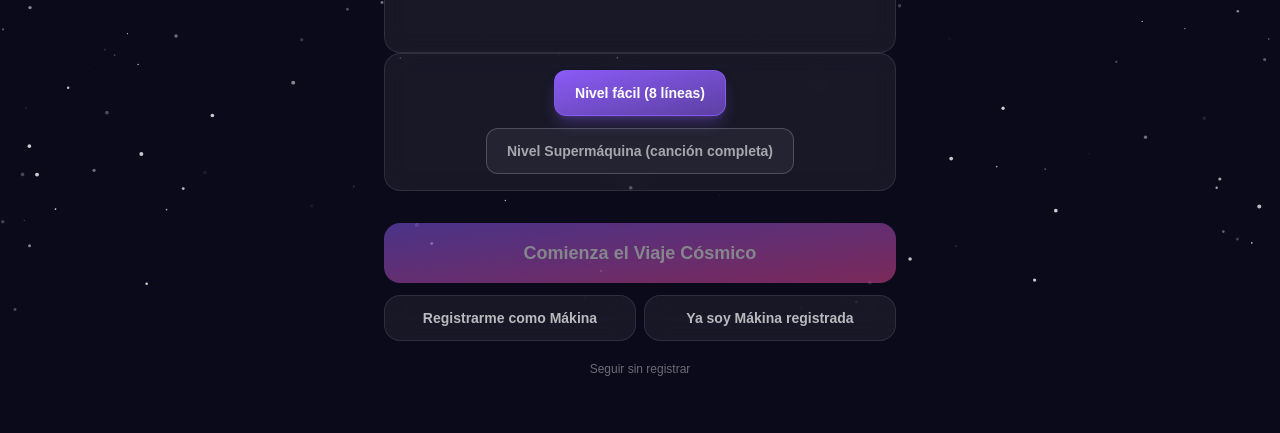
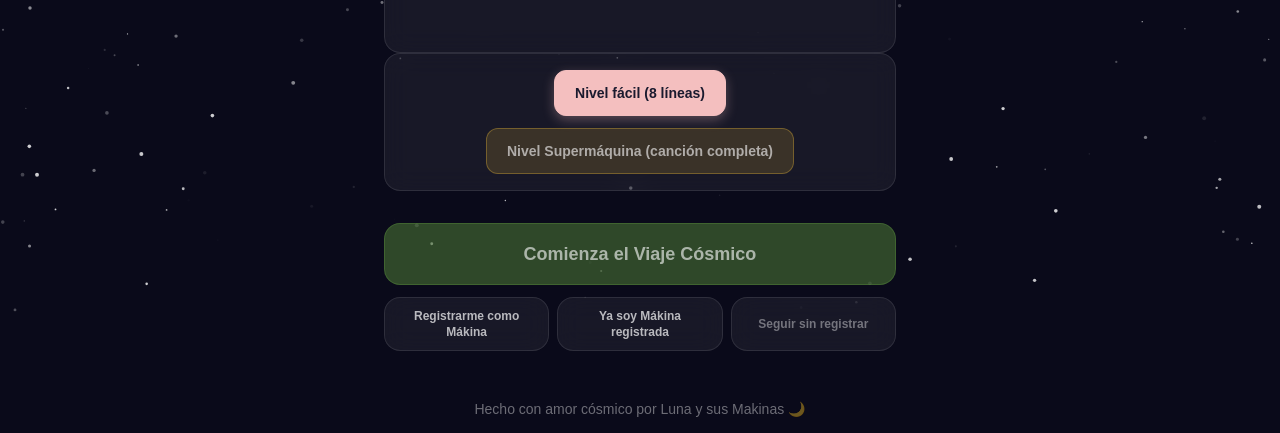
Before and after one commit to ginesgorriz-eng/luna-cosmic-songs, a Next.js app: page / in a window 1280 px wide. Shown: the part 486-919 px from the top of the page. Built offline with nearby package versions, Linux system fonts and the light colour scheme.

Commit message:
Custom button colors, song footer, Kompone text, home colors, 3 reg buttons inline

```diff
--- a/src/app/page.tsx
+++ b/src/app/page.tsx
@@ -81,11 +81,12 @@ export default function HomePage() {
           >
             <button
               onClick={spotifyUnlocked ? handleStartJourney : () => setShowSpotifyHint(true)}
-              className={`px-8 py-4 rounded-2xl font-bold text-lg transition-all ${
+              className="px-8 py-4 rounded-2xl font-bold text-lg transition-all cursor-pointer"
+              style={
                 spotifyUnlocked
-                  ? "bg-gradient-to-br from-cosmic-purple to-cosmic-pink text-white shadow-lg shadow-cosmic-pink/30 hover:shadow-xl hover:shadow-cosmic-pink/50 cursor-pointer"
-                  : "opacity-50 bg-gradient-to-br from-cosmic-purple to-cosmic-pink text-white cursor-pointer"
-              }`}
+                  ? { background: '#68A542', color: '#fff', boxShadow: '0 4px 16px rgba(104,165,66,0.4)', border: '1px solid #68A542' }
+                  : { background: 'rgba(104,165,66,0.4)', color: 'rgba(255,255,255,0.6)', border: '1px solid rgba(104,165,66,0.3)' }
+              }
             >
               Comienza el Viaje Cósmico
             </button>
@@ -101,23 +102,23 @@ export default function HomePage() {
             <div className="flex gap-2">
               <button
                 onClick={spotifyUnlocked ? handleStartJourney : () => setShowSpotifyHint(true)}
-                className="flex-1 px-4 py-3 rounded-2xl text-sm font-semibold text-white/70 border border-white/20 glass backdrop-blur-sm transition-all hover:text-white/90 hover:border-white/40"
+                className="flex-1 px-3 py-2.5 rounded-2xl text-xs font-semibold text-white/70 border border-white/20 glass backdrop-blur-sm transition-all hover:text-white/90 hover:border-white/40"
               >
                 Registrarme como Mákina
               </button>
               <button
                 onClick={spotifyUnlocked ? handleStartJourney : () => setShowSpotifyHint(true)}
-                className="flex-1 px-4 py-3 rounded-2xl text-sm font-semibold text-white/70 border border-white/20 glass backdrop-blur-sm transition-all hover:text-white/90 hover:border-white/40"
+                className="flex-1 px-3 py-2.5 rounded-2xl text-xs font-semibold text-white/70 border border-white/20 glass backdrop-blur-sm transition-all hover:text-white/90 hover:border-white/40"
               >
                 Ya soy Mákina registrada
               </button>
+              <button
+                onClick={spotifyUnlocked ? handleStartJourney : () => setShowSpotifyHint(true)}
+                className="flex-1 px-3 py-2.5 rounded-2xl text-xs font-semibold text-white/40 border border-white/10 glass backdrop-blur-sm transition-all hover:text-white/60 hover:border-white/20"
+              >
+                Seguir sin registrar
+              </button>
             </div>
-            <button
-              onClick={spotifyUnlocked ? handleStartJourney : () => setShowSpotifyHint(true)}
-              className="px-4 py-2 rounded-2xl text-xs text-white/40 transition-all hover:text-white/60"
-            >
-              Seguir sin registrar
-            </button>
           </motion.div>
 
           {/* Footer */}
--- a/src/components/ColumnaCancion.tsx
+++ b/src/components/ColumnaCancion.tsx
@@ -136,11 +136,11 @@ export default function ColumnaCancion({
           isValidated
             ? { background: "#68A54240", color: "#68A542", border: "1px solid #68A54260", cursor: "not-allowed" }
             : lineas.length === 0
-            ? { background: "rgba(255,255,255,0.05)", color: "rgba(255,255,255,0.2)", border: "1px solid rgba(255,255,255,0.1)", cursor: "not-allowed" }
+            ? { background: "#CF464B20", color: "#CF464B", border: "1px solid #CF464B40", cursor: "not-allowed" }
             : { background: `${BUTTON_COLORS[columnIndex % BUTTON_COLORS.length]}50`, color: "#fff", border: `1px solid ${BUTTON_COLORS[columnIndex % BUTTON_COLORS.length]}90` }
         }
       >
-        {isValidated ? "¡Lo tengo! ✓" : BUTTON_TEXTS[columnIndex % BUTTON_TEXTS.length]}
+        {isValidated ? "¡Lo tengo! ✓" : lineas.length === 0 ? "¡Kompone primero Mákina!" : BUTTON_TEXTS[columnIndex % BUTTON_TEXTS.length]}
       </motion.button>
 
       {/* Feedback message next to button */}
@@ -156,6 +156,17 @@ export default function ColumnaCancion({
           </motion.p>
         )}
       </AnimatePresence>
+
+      {/* Song name footer — visible on scroll */}
+      <div
+        className="mt-2 py-1.5 px-2 rounded-md text-center"
+        style={{
+          background: `${BOX_COLORS[columnIndex % BOX_COLORS.length]}20`,
+          border: `1px solid ${BOX_COLORS[columnIndex % BOX_COLORS.length]}35`,
+        }}
+      >
+        <p className="text-xs font-semibold text-white/60 truncate">{songName}</p>
+      </div>
     </motion.div>
   );
 }
--- a/src/components/LevelSelector.tsx
+++ b/src/components/LevelSelector.tsx
@@ -33,21 +33,23 @@ export default function LevelSelector({ level, onLevelChange, compact = false }:
     >
       <button
         onClick={() => onLevelChange('basico')}
-        className={`px-5 py-3 rounded-xl font-semibold text-sm transition-all ${
+        className="px-5 py-3 rounded-xl font-semibold text-sm transition-all"
+        style={
           level === 'basico'
-            ? 'bg-gradient-to-br from-cosmic-purple to-cosmic-purple/60 text-white shadow-lg shadow-cosmic-purple/30 border border-cosmic-purple/80'
-            : 'bg-white/5 text-white/60 border border-white/20 hover:bg-cosmic-purple/15 hover:border-cosmic-purple/40 hover:text-white/90'
-        }`}
+            ? { background: '#F4BFBF', color: '#1a1a2e', border: '1px solid #F4BFBF', boxShadow: '0 4px 12px rgba(244,191,191,0.3)' }
+            : { background: 'rgba(244,191,191,0.15)', color: 'rgba(255,255,255,0.6)', border: '1px solid rgba(244,191,191,0.3)' }
+        }
       >
         Nivel fácil (8 líneas)
       </button>
       <button
         onClick={() => onLevelChange('avanzado')}
-        className={`px-5 py-3 rounded-xl font-semibold text-sm transition-all ${
+        className="px-5 py-3 rounded-xl font-semibold text-sm transition-all"
+        style={
           level === 'avanzado'
-            ? 'bg-gradient-to-br from-cosmic-purple to-cosmic-purple/60 text-white shadow-lg shadow-cosmic-purple/30 border border-cosmic-purple/80'
-            : 'bg-white/5 text-white/60 border border-white/20 hover:bg-cosmic-purple/15 hover:border-cosmic-purple/40 hover:text-white/90'
-        }`}
+            ? { background: '#FFCB3A', color: '#1a1a2e', border: '1px solid #FFCB3A', boxShadow: '0 4px 12px rgba(255,203,58,0.3)' }
+            : { background: 'rgba(255,203,58,0.15)', color: 'rgba(255,255,255,0.6)', border: '1px solid rgba(255,203,58,0.3)' }
+        }
       >
         Nivel Supermáquina (canción completa)
       </button>
```
